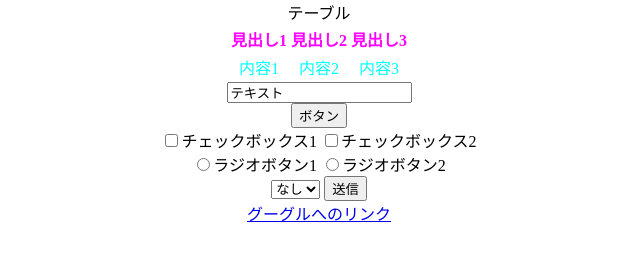
After one commit to FujiiNoritsugu/Python_WebApp, a Flask app: template templates/try_html.html in a window 1280 px wide. The commit adds this page. Shown: the part 258-519 px from the top of the page, without its empty margins (321-961 px from the left). Run offline with Flask 2, Linux system fonts and the light colour scheme; the template is opened without the code that fills it, so the values that code supplies are empty; some libraries are stand-ins or nearby versions.

Commit message:
演習分

```diff
--- a/app.py
+++ b/app.py
@@ -123,6 +123,21 @@ def human_result2():
 
     humans = db.session.query(Human).filter(
         and_or_fn(height_cond_fn(), weight_cond_fn()))
+
+    def make_list(name, as_str=False):
+        def _convert(param):
+            if as_str:
+                result = f"'{param}'"
+            else:
+                result = param
+            return result
+
+        return ','.join([_convert(str(getattr(human, name))) for human in humans])
+
+    x_list = make_list('height')
+    y_list = make_list('weight')
+    name_list = make_list('name', as_str=True)
+
     return render_template(
         './human_result2.html',
         humans=humans,
@@ -130,4 +145,7 @@ def human_result2():
         search_weight=search_weight,
         height_cond=height_cond,
         weight_cond=weight_cond,
-        and_or=and_or)
+        and_or=and_or,
+        x_list=x_list,
+        y_list=y_list,
+        name_list=name_list)
--- a/static/exercise_css.css
+++ b/static/exercise_css.css
@@ -1 +1,2 @@
 body {text-align: center;}
+table {margin: auto;}
--- /dev/null
+++ b/templates/try_html.html
@@ -0,0 +1,56 @@
+<!DOCTYPE html>
+<html>
+    <head>
+        <title>演習用のHTML</title>
+        <link rel="stylesheet" href="{{url_for('static', filename='try_css.css')}}">
+        <script src={{ url_for("static", filename="try_js.js") }}></script>
+        <script src={{ url_for("static", filename="plotly-2.12.1.min.js") }}></script>
+    </head>
+    <body>
+        <div id="try_graph" style="width:600px;height:250px;margin: auto;"></div>
+        <script>
+            var trace = {
+                x: [1, 2, 3, 4],
+                y: [10, 15, 13, 17],
+                mode: 'lines',
+                type: 'scatter',
+                name: 'human',
+                text: ['A', 'B', 'C', 'D', 'E'],
+                marker: { size: 10 }
+            };
+            var data = [trace];
+            var layout = {
+                title:'Data Labels Hover'
+            };
+
+            Plotly.newPlot('try_graph', data, layout);
+        </script>
+        テーブル<br>
+        <table id="table_id">
+            <tr>
+            <th>見出し1</th>
+            <th>見出し2</th>
+            <th>見出し3</th>
+            </tr>
+            <tr>
+            <td>内容1</td>
+            <td>内容2</td>
+            <td>内容3</td>
+        </table>
+        <form method="POST" action="http://127.0.0.1:5000/show_data">
+            <input type="text" name="text" value="テキスト"><br>
+            <input type="button" name="button" value="ボタン" onclick="change_table();"><br>
+            <input type="checkbox" name="check" value="チェックボックス1">チェックボックス1
+            <input type="checkbox" name="check" value="チェックボックス2">チェックボックス2<br>
+            <input type="radio" name="radio" value="ラジオボタン1">ラジオボタン1
+            <input type="radio" name="radio" value="ラジオボタン2">ラジオボタン2<br>
+            <select name="select" id="select_id" onchange="change_by_select();">
+                <option value="">なし</option>
+                <option value="red">赤</option>
+                <option value="blue">青</option>
+            </select>
+            <input type="submit" name"="submit" value="送信">
+        </form>
+        <a href="https://www.google.co.jp">グーグルへのリンク</a>
+    </body>
+</html>
```
Also changed, not shown: templates/human_result2.html (+22 -0 lines).
